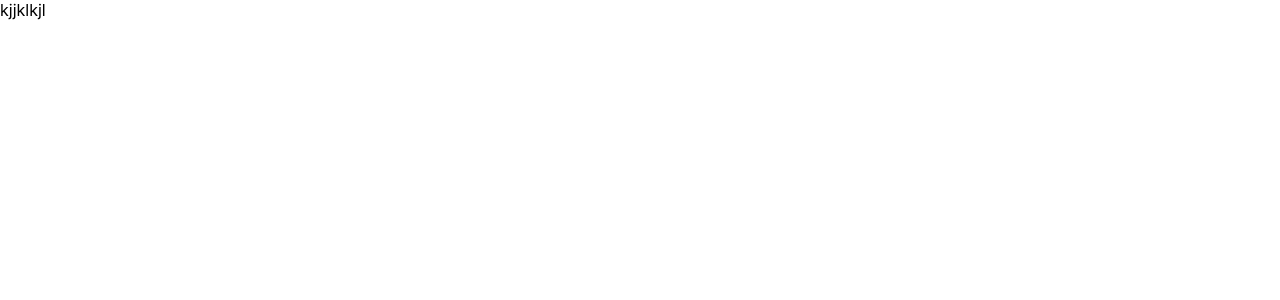
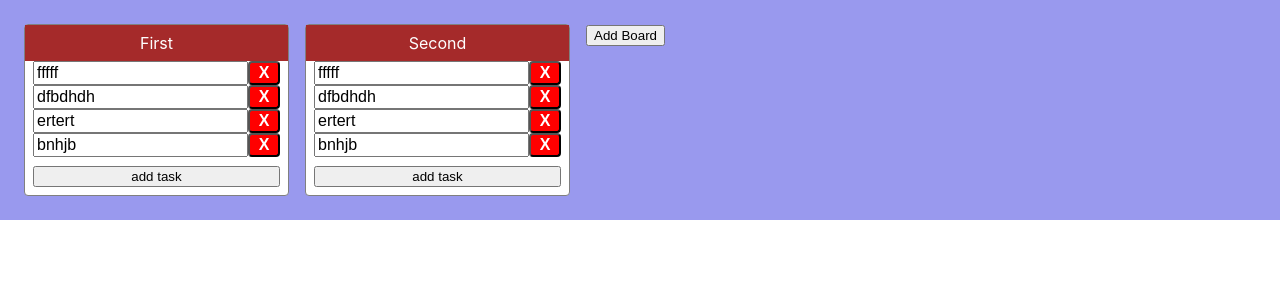
Before and after one commit to agentfan/react-exam, a React (Create React App) app: page / in a window 1280 px wide. Shown: the top 300 px of the page. Built offline with nearby package versions, Linux system fonts and the light colour scheme.

Commit message:
add components

```diff
--- a/package.json
+++ b/package.json
@@ -3,6 +3,7 @@
   "version": "0.1.0",
   "private": true,
   "dependencies": {
+    "@material-ui/core": "^4.10.1",
     "@testing-library/jest-dom": "^4.2.4",
     "@testing-library/react": "^9.5.0",
     "@testing-library/user-event": "^7.2.1",
--- a/src/App.js
+++ b/src/App.js
@@ -1,9 +1,79 @@
 import React from 'react';
+import Board from './components/board';
+import AddBoard from './components/addboard';
+import { StylesProvider, makeStyles} from '@material-ui/core';
+
+const useStyles = makeStyles({
+  root: {
+      display: 'flex',
+      flexWrap: 'wrap',
+      padding: '1rem',
+      backgroundColor: 'rgb(153, 153, 238)'
+  }
+});
+
+const myBoards = [
+  {
+    id: 0,
+    title: 'First',
+    tasks: [
+      {
+        id: 0,
+        text: 'fffff'
+      },
+      {
+        id: 1,
+        text: 'dfbdhdh'
+      },
+      {
+        id: 2,
+        text: 'ertert'
+      },
+      {
+        id: 3,
+        text: 'bnhjb'
+      },
+    ]
+  },
+  {
+    id: 0,
+    title: 'Second',
+    tasks: [
+      {
+        id: 0,
+        text: 'fffff'
+      },
+      {
+        id: 1,
+        text: 'dfbdhdh'
+      },
+      {
+        id: 2,
+        text: 'ertert'
+      },
+      {
+        id: 3,
+        text: 'bnhjb'
+      },
+    ]
+  },
+];
 
 function App() {
+
+  const classes = useStyles();
+
+  const [boards, setBoards] = React.useState(myBoards);
+
+  const state = {
+    boards: boards,
+    setBoards: setBoards
+  };
+
   return (
-    <div>
-      kjjklkjl
+    <div className={classes.root}>
+      {boards && boards.map( board => <Board key={board.id} board={board} state={state}/> )}
+      <AddBoard/>
     </div>
   );
 }
--- /dev/null
+++ b/src/app.css
@@ -0,0 +1,3 @@
+.app:first-child {
+    background-color: rgb(153, 153, 238);
+}
--- /dev/null
+++ b/src/components/addboard.js
@@ -0,0 +1,28 @@
+import React from 'react';
+import { StylesProvider, makeStyles} from '@material-ui/core';
+
+const useStyles = makeStyles({
+    root: {
+        padding: '0',
+        margin: '0.5rem',
+        '& button': {
+            width: '100%'
+        }
+    }
+});
+
+function AddBoard({setBoards}) {
+    const classes = useStyles();
+
+    const handleClick = ()=> {
+
+    }
+
+    return (
+        <div className={classes.root}>
+            <button onClick={handleClick}>Add Board</button>
+        </div>
+    );
+}
+
+export default AddBoard;
--- /dev/null
+++ b/src/components/addtask.js
@@ -0,0 +1,28 @@
+import React from 'react';
+import { StylesProvider, makeStyles} from '@material-ui/core';
+import onAddTask from '../utils/onAddTask';
+
+const useStyles = makeStyles({
+    root: {
+        padding: '0.5rem',
+        '& button': {
+            width: '100%'
+        }
+    }
+});
+
+function AddTask({board, state}) {
+    const classes = useStyles();
+
+    const handleClick = ()=> {
+        onAddTask(board, state);
+    }
+
+    return (
+        <div className={classes.root}>
+            <button onClick={handleClick}>add task</button>
+        </div>
+    );
+}
+
+export default AddTask;
--- /dev/null
+++ b/src/components/board.js
@@ -0,0 +1,46 @@
+import React from 'react';
+import { StylesProvider, makeStyles} from '@material-ui/core';
+import Task from './task';
+import AddTask from './addtask';
+
+const useStyles = makeStyles({
+    board: {
+        padding: '0',
+        border: '1px solid grey',
+        borderRadius: '0.25rem',
+        margin: '0.5rem',
+        backgroundColor: 'white'
+    },
+    title: {
+        padding: '0.5rem',
+        fontWaight: 'bold',
+        textAlign: 'center',
+        backgroundColor: 'brown',
+        color: 'white'
+    },
+    task: {
+        padding: '0.5rem',
+        backgroundColor: 'white',
+        '&:odd':{
+            backgroundColor: 'grey',
+            color: 'white'
+        }
+    }
+});
+
+
+function Board({board, state}) {
+    const {id, title, tasks} = board;
+
+    const classes = useStyles();
+
+    return (
+        <div className={classes.board}>
+            <div className={classes.title}>{title}</div>
+            {tasks.map( task => <Task key={task.id} board={id} task={task} state={state}/> )}
+            <AddTask board={id} state={state}/>
+        </div>
+    );
+}
+
+export default Board;
--- /dev/null
+++ b/src/components/task.js
@@ -0,0 +1,60 @@
+import React from 'react';
+import { StylesProvider, makeStyles } from '@material-ui/core';
+import onTextChanged from '../utils/onTextChanged';
+import onDelTask from '../utils/onDelTask';
+
+const useStyles = makeStyles({
+    task: {
+        padding: '0 0.5rem',
+        display: 'grid',
+        gridTemplateColumns: '1fr 2rem',
+        backgroundColor: 'white',
+        '& div:first-child': {
+            '& input': {
+                width: 'calc(100% - 0.5rem)',
+                fontSize: '1rem'
+            }
+        },
+        '& div:last-child': {
+            '& button':{
+                width: '100%',
+                backgroundColor: 'red',
+                color: 'white',
+                fontWeight: 'bold',
+                fontSize: '1rem',
+                borderRadius: '0.25rem'
+            }
+        }
+    }
+});
+
+const Task = ({ board, task, state }) => {
+    const [text, setText] = React.useState(task.text);
+
+    const classes = useStyles();
+
+    const handleChange = (e) => {
+        setText(e.target.value);
+    }
+
+    const handleBlur = () => {
+        onTextChanged(board, task.id, text, state);
+    }
+
+    const handleDelTask = () => {
+        onDelTask(board, task.id, state);
+    }
+
+    return (
+        <div className={classes.task}>
+            <div>
+                <input type="text" onChange={handleChange} onBlur={handleBlur} value={text} />
+            </div>
+            <div>
+                <button onClick={handleDelTask}>X</button>
+            </div>
+        </div>
+    );
+}
+
+export default Task;
--- /dev/null
+++ b/src/utils/onAddTask.js
@@ -0,0 +1,10 @@
+const onAddTask = (boardId, state)=> {
+    let newBoards = [...state.boards];
+    let board = newBoards.find( board => board.id === boardId);
+    let maxID = -1;
+    board.tasks.forEach(task => {if(task.id > maxID) maxID = task.id});
+    board.tasks.push({id: ++maxID, text: ""});
+    state.setBoards(newBoards);
+}
+
+export default onAddTask;
--- /dev/null
+++ b/src/utils/onDelTask.js
@@ -0,0 +1,11 @@
+const onDelTask = (boardId, taskId, state)=> {
+    let newBoards = [...state.boards];
+    let board = newBoards.find( board => board.id === boardId);
+    let id = board.tasks.findIndex( item => item.id === taskId);
+    if(id !== -1) {
+        board.tasks.splice(id,1);
+        state.setBoards(newBoards);
+    }
+}
+
+export default onDelTask;
--- /dev/null
+++ b/src/utils/onTextChanged.js
@@ -0,0 +1,9 @@
+const onTextChanged = (boardId, taskId, newText, state)=> {
+    let newBoards = [...state.boards];
+    let board = newBoards.find( board => board.id === boardId);
+    let task = board.tasks.find( item => item.id === taskId);
+    task.text = newText;
+    state.setBoards(newBoards);
+}
+
+export default onTextChanged;
```
Also changed, not shown: src/utils/init.js (added, +77 -0 lines), 1 other file (tests, documents, lock files or other folders).
